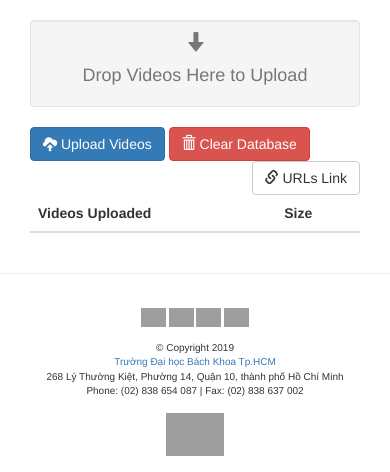
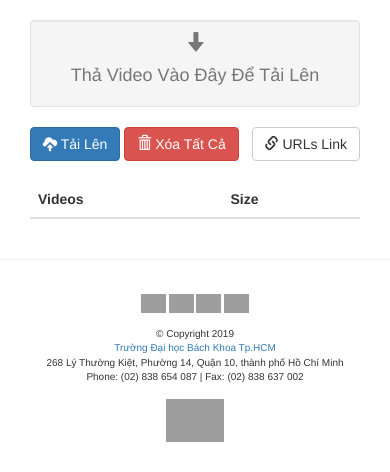
Before and after one commit to dolongbien/HumanBehaviorBKU, a Django app: page /catalog/video-upload in a window 390 px wide. Shown: the part 140-612 px from the top of the page. Run offline with Django 3.2, Linux system fonts and the light colour scheme; data that the repository does not hold is empty; parts of the project's set-up code (start-up, migrations or seed data) failed here and were passed over; some libraries are stand-ins or nearby versions; grey boxes are pictures that could not be loaded.

Commit message:
fix delete all videos

```diff
--- a/WebApp/catalog/static/js/upload.js
+++ b/WebApp/catalog/static/js/upload.js
@@ -12,7 +12,7 @@ $(function () {
             </td>
             <td>
               <button type="submit" class="btn btn-danger js-delete-videos pull-right" data-type='DELETE' data-id='${data.id}'>
-                <span class="glyphicon glyphicon-trash"></span> Delete
+                <span class="glyphicon glyphicon-trash"></span> Xóa
               </button>
             </td>
           </tr>`
@@ -147,4 +147,24 @@ $(function () {
       }
     })
   });
+
+  // Delete all videos
+  $('.js-delete-all-video').click(function () {
+    $.ajax({
+      type: 'POST',
+      url: '/catalog/delete-videos',
+      data: {
+        type: $(this).attr('data-type'),
+        delete_all: true,
+        csrfmiddlewaretoken: $('input[name=csrfmiddlewaretoken]').val(),
+      },
+      success: function (data) {
+        if (data.success) {
+          $('#gallery > tbody').empty();
+        }
+        else
+          console.log('delete error');
+      }
+    })
+  });
 });
--- a/WebApp/catalog/templates/catalog/video_upload.html
+++ b/WebApp/catalog/templates/catalog/video_upload.html
@@ -9,17 +9,17 @@
 <div class="container">
   <div class="well text-muted text-center" style="padding-top: 1rem; padding-bottom: 1rem;">
     <span class="glyphicon glyphicon-arrow-down" style="font-size: 2rem;"></span>
-    <h4>Drop Videos Here to Upload</h4>
+    <h4>Thả Video Vào Đây Để Tải Lên</h4>
   </div>
   <div style="margin-bottom: 20px;">
     <button type="button" class="btn btn-primary js-upload-videos">
-      <span class="glyphicon glyphicon-cloud-upload"></span> Upload Videos
+      <span class="glyphicon glyphicon-cloud-upload"></span> Tải Lên
     </button>
     <!-- <button type="reset" class="btn btn-warning cancel">
       <span class="glyphicon glyphicon-ban-circle"></span>Cancel Upload
     </button> -->
     <button type="submit" class="btn btn-danger js-delete-all-video">
-      <span class="glyphicon glyphicon-trash"></span> Clear Database
+      <span class="glyphicon glyphicon-trash"></span> Xóa Tất Cả
     </button>
     <button type="submit" class="btn btn-default btn-outline-secondary js-url-modal pull-right">
       <span class="glyphicon glyphicon-link"></span> URLs Link
@@ -34,7 +34,7 @@
   <table id="gallery" class="table table-striped">
     <thead>
       <tr>
-        <th>Videos Uploaded</th>
+        <th>Videos</th>
         <th>Size</th>
       </tr>
     </thead>
@@ -54,7 +54,7 @@
           </td> -->
         <td>
           <button type="submit" class="btn btn-danger js-delete-videos pull-right" data-type='DELETE' data-url="{{video.file}}" data-id='{{video.id}}'>
-            <span class="glyphicon glyphicon-trash"></span> Delete
+            <span class="glyphicon glyphicon-trash"></span> Xóa
           </button>
         </td>
       </tr>
@@ -66,7 +66,7 @@
     <div class="modal-dialog">
       <div class="modal-content">
         <div class="modal-header">
-          <h4 class="modal-title">Uploading...</h4>
+          <h4 class="modal-title">Đang Tải...</h4>
         </div>
         <div class="modal-body">
           <div class="progress">
@@ -74,7 +74,7 @@
           </div>
         </div>
         <div class="modal-footer">
-          <button type="button" class="btn btn-default" data-dismiss="modal">Cancel</button>
+          <button type="button" class="btn btn-default" data-dismiss="modal">Hủy</button>
         </div>
       </div>
     </div>
@@ -85,14 +85,15 @@
       <div class="modal-content">
         <div class="modal-header">
           <h5 class="modal-title">
-            <span class="glyphicon glyphicon-link"></span>
-             Upload with URLs
+            <!-- <span class="glyphicon glyphicon-link"></span> -->
+            <img src="{% static 'images/yt_logo_rgb_light.png'%}" style="height: 17px; margin-left: 10px;">
+            <h4 style="text-align: center">Upload with URLs</h4>
           </h5>
         </div>
         <div class="modal-body">
             <div class="form-group">
               <input type="url" class="form-control form-check-input left-inner-addon input-url" placeholder="url media or youtube..." aria-describedby="basic-addon1" required>
-              <div class="help-block with-errors" style="display: none;color: red;">Invalid URL!</div>
+              <div class="help-block with-errors" style="display: none;color: red;">URL không hợp lệ!</div>
             </div>
             <div class="form-group">
               <input type="text" class="form-control form-check-input left-inner-addon input-filename" placeholder="filename..." aria-describedby="basic-addon1">
@@ -100,9 +101,9 @@
         </div>
         <div class="modal-footer">
           <i class="fa fa-spinner fa-spin processing" style="display: none"></i>
-          <button type="button" class="btn btn-secondary" data-dismiss="modal">Close</button>
+          <button type="button" class="btn btn-secondary" data-dismiss="modal">Đóng</button>
           <button type="button" class="btn btn-primary js-url-upload">
-            <span class="glyphicon glyphicon-cloud-upload"></span> Upload
+            <span class="glyphicon glyphicon-cloud-upload"></span> Tải
           </button>
         </div>
       </div>
--- a/WebApp/catalog/urls.py
+++ b/WebApp/catalog/urls.py
@@ -16,4 +16,6 @@ urlpatterns = [
     path('delete-videos', views.DeleteVideoView.as_view(), name='delete-videos'),
     path('contact', views.ContactView.as_view(), name='contact'),
     path('about', views.AboutView.as_view(), name='about'),
+    path('dataset', views.DatasetView.as_view(), name='dataset'),
+    path('result', views.ResultView.as_view(), name='result'),
 ]
--- a/WebApp/catalog/views.py
+++ b/WebApp/catalog/views.py
@@ -156,7 +156,7 @@ class VideoUploadView(View):
                 if filename == '':
                     filename = slugify(yt.title)
                 video = Video()
-                video.title = yt.title
+                video.title = filename
                 video.file.name = 'videos/upload/'+ filename + '.mp4'
                 yt.streams.filter(progressive=True, file_extension='mp4', fps= 30).order_by('resolution').desc().first().download('media/videos/upload/', filename)
                 video.filesize = format_filesize(video.file.size)
@@ -209,8 +209,17 @@ class GetScoreView(View):
 
 class DeleteVideoView(View):
     def post(self, request):
+        response = {'success': False}
+        print(request.POST)
         if request.POST.get('delete_all'):
-            Video.objects.all().delete()
+            videos = Video.objects.all()
+            for video in videos:
+                video.file.delete()
+                video.file_score32.delete()
+                video.file_score64.delete()
+                video.delete()
+            videos.delete()
+            response = {'success': True}
         else:
             # file_names = request.POST.getlist('files[]')
             ids = request.POST.getlist('ids[]')
@@ -220,8 +229,9 @@ class DeleteVideoView(View):
                 video.file_score32.delete()
                 video.file_score64.delete()
                 video.delete()
+            response = {'success': True}
 
-        return JsonResponse({'success': True})
+        return JsonResponse(response)
 
 
 class AboutView(View):
@@ -231,3 +241,11 @@ class AboutView(View):
 class ContactView(View):
     def get(self, request):
         return render(self.request, 'catalog/contact.html')
+
+class DatasetView(View):
+    def get(self, request):
+        return render(self.request, 'catalog/dataset.html')
+
+class ResultView(View):
+    def get(self, request):
+        return render(self.request, 'catalog/result.html')
--- a/WebApp/templates/includes/header.html
+++ b/WebApp/templates/includes/header.html
@@ -26,6 +26,14 @@
           <a class="nav-link " href="{% url 'catalog:index' %}"
           class="list-group-item"><b>TRANG CHỦ</b></a>
         </li>
+        <li class="{% if request.path == '/catalog/dataset'%} active{% endif %}">
+          <a class="nav-link " href="{% url 'catalog:dataset' %}"
+            class="list-group-item"><b>DATASET</b></a>
+        </li>
+        <li class="{% if request.path == '/catalog/result'%} active{% endif %}">
+          <a class="nav-link " href="{% url 'catalog:result' %}"
+            class="list-group-item"><b>KẾT QUẢ</b></a>
+        </li>
         <li class="{% if '/catalog/videos/' in request.path%} active{% endif %}">
           <a class="nav-link " href="/catalog/videos/abnormal"
             class="list-group-item"><b>VIDEOS DEMO</b></a>
```
Also changed, not shown: WebApp/catalog/templates/catalog/about.html (+11 -11 lines), WebApp/catalog/templates/catalog/contact.html (+5 -7 lines), WebApp/catalog/templates/catalog/dataset.html (added, +31 -0 lines), WebApp/catalog/templates/catalog/result.html (added, +26 -0 lines), WebApp/catalog/templates/index.html (+0 -20 lines), 8 other files.
